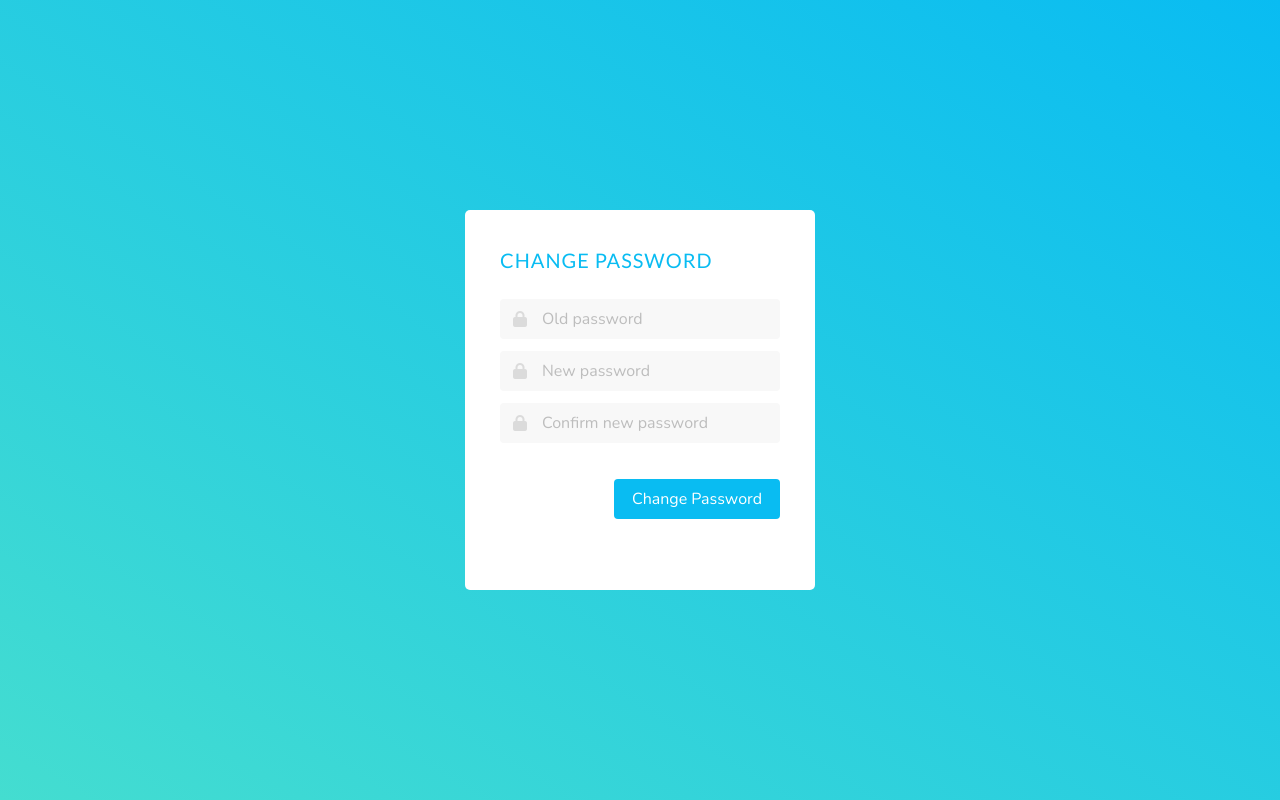
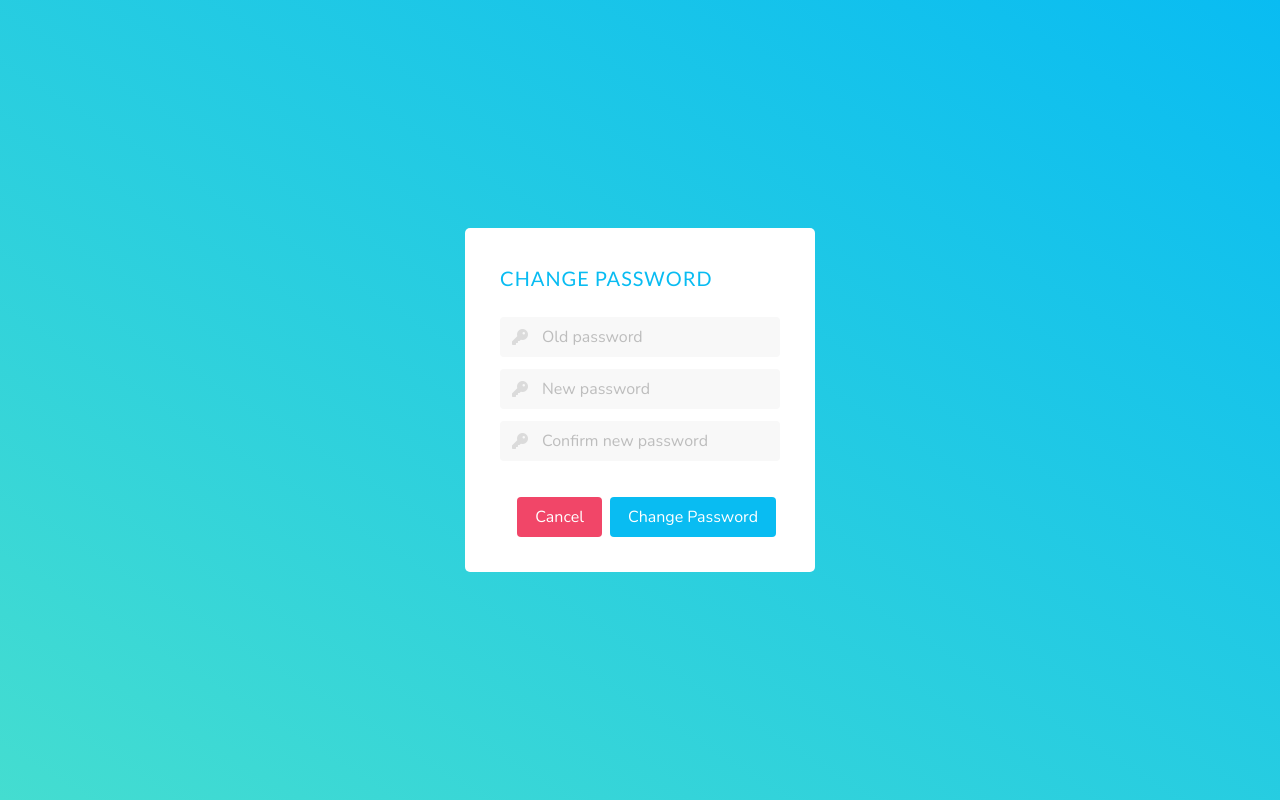
Before and after one commit to suryaslash22/task-manager-mean-stack, an Angular app in the folder frontend/: page /profile in a window 1280 px wide. Built offline with nearby package versions, Linux system fonts and the light colour scheme.

Commit message:
added dropdown menu
+dropdown menu
+change pw -- link to /profile
+logout link -- works fully
+about -- no link

```diff
--- a/frontend/src/app/pages/profile/profile.component.html
+++ b/frontend/src/app/pages/profile/profile.component.html
@@ -5,38 +5,34 @@
       <br>
       <div class="field">
         <p class="control has-icons-left has-icons-right">
-          <input #emailInput class="input has-background-light" type="password" placeholder="Old password">
+          <input #oldPwInput class="input has-background-light" type="password" placeholder="Old password">
           <span class="icon is-small is-left">
-            <i class="fas fa-lock"></i>
+            <i class="fas fa-key"></i>
           </span>
         </p>
       </div>
       <div class="field">
         <p class="control has-icons-left">
-          <input #pwInput class="input has-background-light" type="password" placeholder="New password">
+          <input #newPwInput class="input has-background-light" type="password" placeholder="New password">
           <span class="icon is-small is-left">
-            <i class="fas fa-lock"></i>
+            <i class="fas fa-key"></i>
           </span>
         </p>
       </div>
       <div class="field">
         <p class="control has-icons-left">
-          <input #pwInput class="input has-background-light" type="password" placeholder="Confirm new password">
+          <input #confirmNewPwInput class="input has-background-light" type="password" placeholder="Confirm new password">
           <span class="icon is-small is-left">
-            <i class="fas fa-lock"></i>
+            <i class="fas fa-key"></i>
           </span>
         </p>
       </div>
       <br>
-      <div class="field" style="display: flex; justify-content: flex-end;">
-        <p class="control">
-          <button class="button is-success has-text-white">
-            Change Password
-          </button>
-        </p>
+      <div class="buttons is-right">
+          <button class="button is-danger has-text-white" routerLink="/">Cancel</button>
+          <!-- Button below will be uncommented once function is ready -->
+          <!-- <button class="button is-success has-text-white" (click)="changePw(oldPwInput.value, newPwInput.value, confirmNewPwInput.value)">Change Password</button> -->
+          <button class="button is-success has-text-white">Change Password</button>
       </div>
-
-      <br>
-
     </div>
 </div>
--- a/frontend/src/app/pages/task-view/task-view.component.html
+++ b/frontend/src/app/pages/task-view/task-view.component.html
@@ -81,7 +81,31 @@
     </div>
 
   </div>
-    <button class="button is-success logout" (click)="logout()">
-      LOGOUT
-    </button>
+  <div class="logout">
+  <div class="dropdown is-hoverable is-right">
+    <div class="dropdown-trigger">
+      <button class="button is-success" aria-haspopup="true" aria-controls="dropdown-menu">
+        <!-- <span>Profile</span> -->
+        <span class="icon is-big">
+          <i class="fas fa-angle-down" aria-hidden="true"></i>
+        </span>
+      </button>
+    </div>
+    <div class="dropdown-menu" id="dropdown-menu" role="menu">
+      <div class="dropdown-content" style="margin-left: 30px;">
+        <a href="/profile" class="dropdown-item">
+          Change Password
+        </a>
+        <hr class="dropdown-divider">
+        <a class="dropdown-item" (click)="logout()">
+          Logout
+        </a>
+        <hr class="dropdown-divider">
+        <a class="dropdown-item">
+          About
+        </a>
+      </div>
+    </div>
+  </div>
 </div>
+</div>
```
